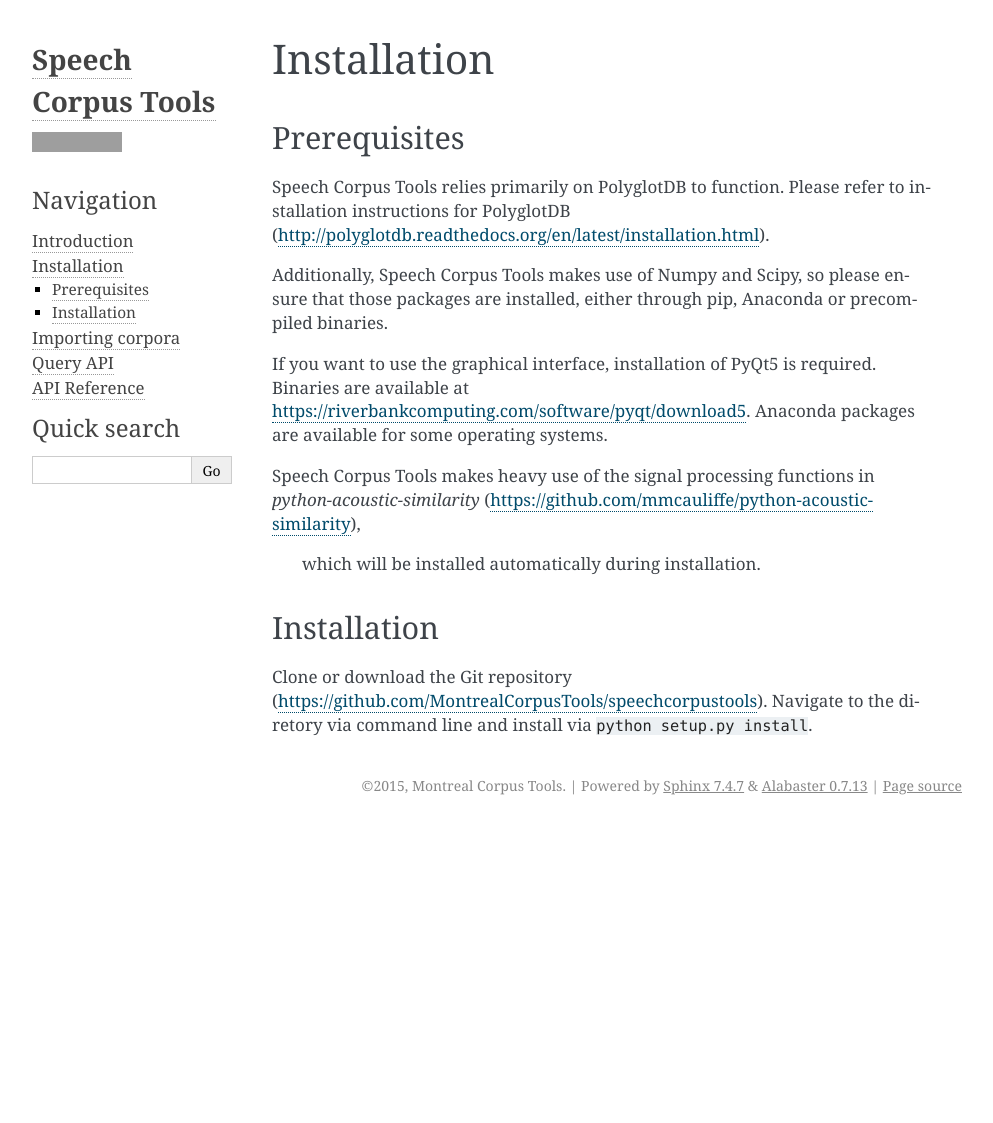
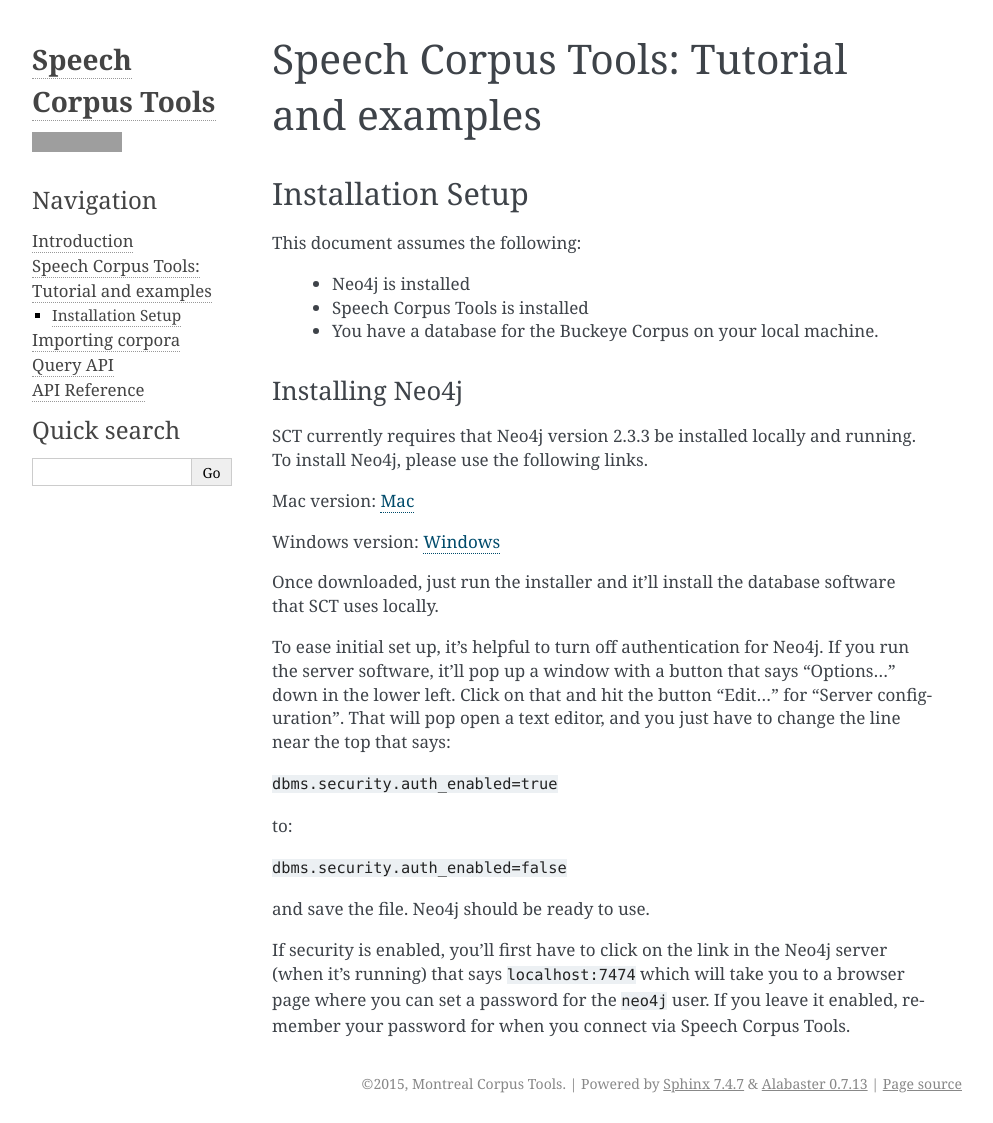
Before and after one commit to MontrealCorpusTools/speechcorpustools, a Sphinx documentation site: the page built from docs/source/installation.rst, in a window 1280 px wide. Shown: the whole page, without its empty margins (148-1141 px from the left). Built offline with Sphinx 7.4.7, drawn with Linux system fonts in a browser that asks for light colours; before the commit the page ends 900 px from its top, so only the background shows below that; grey boxes are pictures that could not be loaded.

```diff
--- a/docs/source/installation.rst
+++ b/docs/source/installation.rst
@@ -1,35 +1,43 @@
+******************************************
+Speech Corpus Tools: Tutorial and examples
+******************************************
+
+
+
 .. _installation:
 
-************
-Installation
-************
+Installation Setup
+##################
 
-.. _prerequisites:
+.. _PGDB website: http://montrealcorpustools.github.io/PolyglotDB/
 
-Prerequisites
-=============
+.. _GitHub repository: https://https://github.com/mmcauliffe/speechcorpustools
 
-Speech Corpus Tools relies primarily on PolyglotDB to function.  Please refer
-to installation instructions for PolyglotDB
-(http://polyglotdb.readthedocs.org/en/latest/installation.html).
+This document assumes the following:
 
-Additionally, Speech Corpus Tools makes use of Numpy and Scipy, so please
-ensure that those packages are installed, either through pip, Anaconda or
-precompiled binaries.
+ * Neo4j is installed
+ * Speech Corpus Tools is installed
+ * You have a database for the Buckeye Corpus on your local machine.
 
-If you want to use the graphical interface, installation of PyQt5 is required.
-Binaries are available at https://riverbankcomputing.com/software/pyqt/download5.
-Anaconda packages are available for some operating systems.
+Installing Neo4j
+*********************
 
-Speech Corpus Tools makes heavy use of the signal processing functions in
-`python-acoustic-similarity` (https://github.com/mmcauliffe/python-acoustic-similarity),
- which will be installed automatically during installation.
+SCT currently requires that Neo4j version 2.3.3 be installed locally and running.  To install Neo4j, please use the following links.
 
-.. _actual_install:
+Mac version: `Mac <http://info.neotechnology.com/download-thanks.html?edition=community&release=2.3.3&flavour=dmg>`_
 
-Installation
-============
+Windows version: `Windows <http://info.neotechnology.com/download-thanks.html?edition=community&release=2.3.3&flavour=winstall64>`_
 
-Clone or download the Git repository
-(https://github.com/MontrealCorpusTools/speechcorpustools).  Navigate to
-the diretory via command line and install via :code:`python setup.py install`.
+Once downloaded, just run the installer and it'll install the database software that SCT uses locally.
+
+To ease initial set up, it's helpful to turn off authentication for Neo4j.  If you run the server software, it'll pop up a window with a button that says "Options..." down in the lower left.  Click on that and hit the button "Edit..." for "Server configuration".  That will pop open a text editor, and you just have to change the line near the top that says:
+
+``dbms.security.auth_enabled=true``
+
+to:
+
+``dbms.security.auth_enabled=false``
+
+and save the file.  Neo4j should be ready to use.
+
+If security is enabled, you'll first have to click on the link in the Neo4j server (when it's running) that says ``localhost:7474`` which will take you to a browser page where you can set a password for the ``neo4j`` user.  If you leave it enabled, remember your password for when you connect via Speech Corpus Tools.
--- /dev/null
+++ b/docs/source/tutorial.rst
@@ -0,0 +1,40 @@
+******************************************
+Speech Corpus Tools: Tutorial and examples
+******************************************
+
+
+
+.. _tutintroduction:
+
+Introduction to Tutorial
+########################
+
+.. _PGDB website: http://montrealcorpustools.github.io/PolyglotDB/
+
+.. _GitHub repository: https://https://github.com/mmcauliffe/speechcorpustools
+
+Speech Corpus Tools is a system for going from a raw speech corpus to a data file (CSV) ready for further analysis (e.g. in R), which conceptually consists of a pipeline of four steps:
+
+1. **Import** the corpus into SCT
+	* Result: a structured database of linguistic objects (words, phones, discourses).
+
+2. **Enrich** the database
+    * Result: Further linguistic objects (utterances, syllables), and information about objects (e.g. speech rate, word frequencies).
+
+3. **Query** the database
+    * Result: A set of linguistic objects of interest (e.g. utterance-final *words* ending with a stop),
+
+4. **Export** the results
+    * Result: A CSV file containing information about the set of objects of interest
+
+Ideally, the import and enrichment steps are only performed once for a given corpus.  The typical use case of SCT is performing a query and export corresponding to some linguistic question(s) of interest.
+
+This document is structured as follows:
+
+* *Installation*: Install necessary software
+
+* *Buckeye database*: Obtain a database for the Buckeye Corpus where the *import* and *enrichment* steps have been completed , either by using [pre-made databases](#premade) or doing the import and enrichment steps yourself.
+
+* *Vignettes*: Two worked examples illustrating the *Query* and *Export* steps, including creating "Query profiles" and "Export profiles".
+
+* *Tutorial* (??): Demonstration of some of the functionality available in *Query* and *Export* steps, in some common cases, intended to kickstart carrying out your own analyses, or applying SCT to your own corpus.
```
Also changed, not shown: docs/source/buckeye.rst (added, +21 -0 lines), docs/source/buildown.rst (added, +27 -0 lines), docs/source/enrichment.rst (added, +144 -0 lines), docs/source/example1.rst (added, +188 -0 lines), docs/source/example2.rst (added, +121 -0 lines), docs/source/installation2.rst (added, +22 -0 lines), docs/source/premade.rst (added, +26 -0 lines), docs/source/tutorial2.rst (added, +40 -0 lines), docs/source/ex1Fig1.png (added), docs/source/ex1Fig2.png (added), docs/source/ex1Fig3.png (added), docs/source/ex1Fig4.png (added), docs/source/ex1Fig5.png (added), docs/source/ex2Fig1.png (added), 3 more files.
